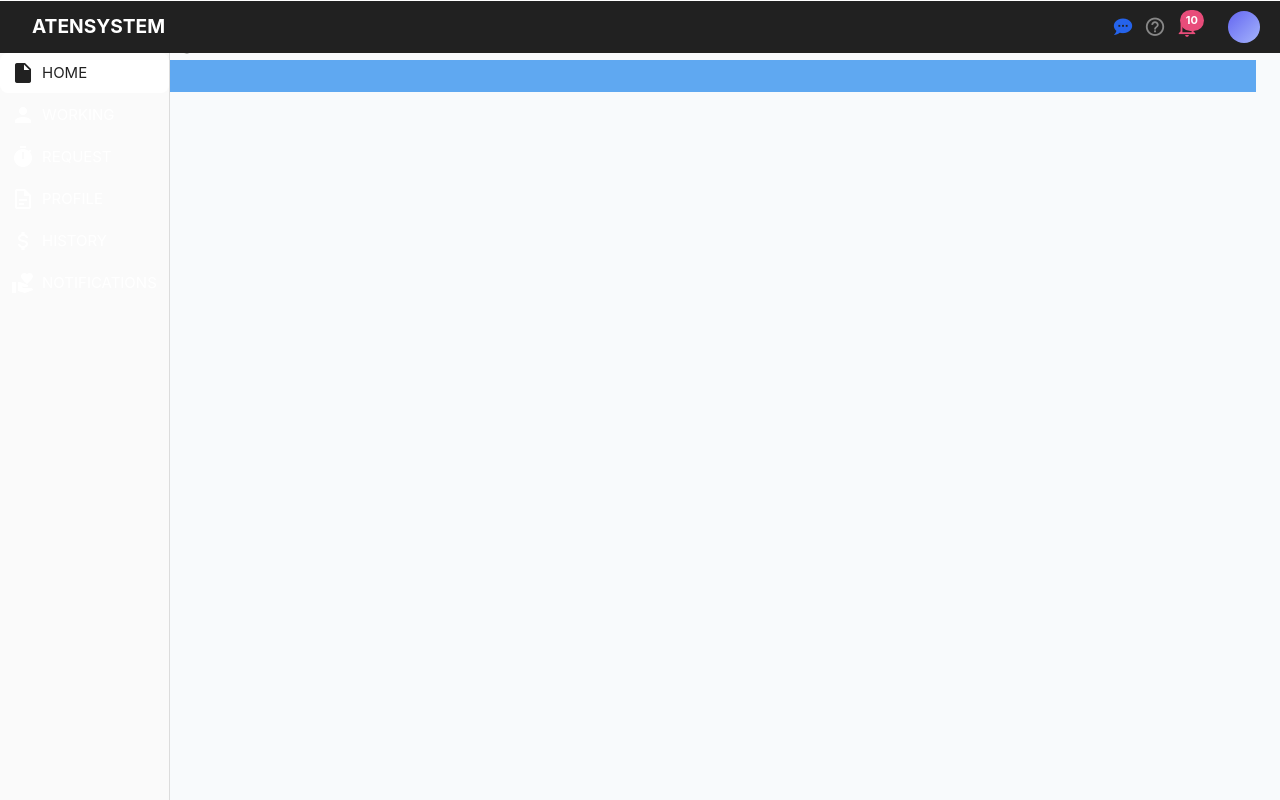
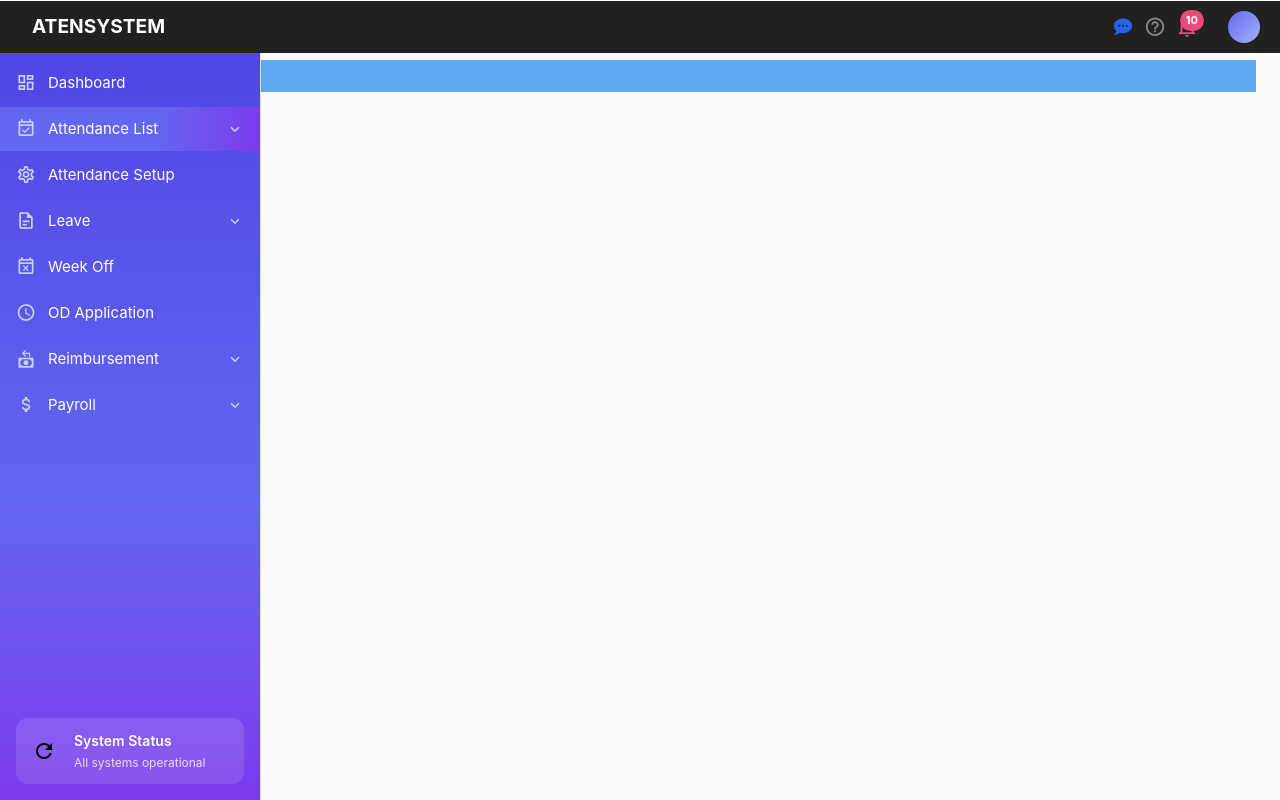
Before and after one commit to fushiyin/smart, a Vue app: page /home in a window 1280 px wide. Built offline with nearby package versions, Linux system fonts and the light colour scheme.

Commit message:
new layout

```diff
--- a/src/views/users/Index.vue
+++ b/src/views/users/Index.vue
@@ -34,5 +34,6 @@ import { useAuthStore } from '@/stores/useAuthStore'
 
 const user = useAuthStore().user
 </script>
+
 <style scoped>
 </style>
--- a/src/views/users/components/AppSidebarPC.vue
+++ b/src/views/users/components/AppSidebarPC.vue
@@ -1,152 +1,141 @@
 <template>
-    <aside class="sidebar-root flex">
-        <nav class="sidebar-menu flex flex-col w-auto">
-            <div class="flex gap-1 h-100">
-                <button
-                    v-for="(item, i) in menu"
-                    :key="item.label"
-                    :class="[
-                        'menu-item py-2 px-3 d-flex align-center ga-2',
-                        {
-                            'active bg-white font-weight-black text-grey-darken-4':
-                                active === item.key,
-                        },
-                    ]"
-                    @click="active = item.key"
-                >
-                    <span class="icon">
-                        <v-icon size="24" :color="active === item.key ? 'grey-darken-4' : 'white'">
-                            {{ item.icon }}
-                        </v-icon>
-                    </span>
-                    <span class="label">{{ item.label }}</span>
-                </button>
-            </div>
-            <div v-if="selectedSubMenu.length" class="sub-menu flex-1 bg-grey-lighten-3">
-                <div
-                    v-for="sub in selectedSubMenu"
-                    :key="sub.key"
-                    class="sub-menu d-flex align-center pa-2 mb-2 cursor-pointer"
-                    :class="{ 'bg-white font-weight-black text-grey-darken-4': active === sub.key }"
-                    @click="active = sub.key"
-                >
-                    <span class="icon">
-                        <v-icon size="20" :color="active === sub.key ? 'grey-darken-4' : 'white'">
-                            {{ sub.icon }}
-                        </v-icon>
-                    </span>
-                    <span class="label ml-2">{{ sub.label }}</span>
+    <aside class="sidebar-hrms">
+        <nav class="sidebar-menu">
+            <SidebarMenuItem
+                v-for="item in menu"
+                :key="item.key"
+                :item="item"
+                :active="active"
+                @select="handleSelect"
+            />
+        </nav>
+        <div class="sidebar-status">
+            <div class="status-card">
+                <v-icon size="24" color="black" class="mr-2">mdi-refresh</v-icon>
+                <div>
+                    <div class="status-title">System Status</div>
+                    <div class="status-desc">All systems operational</div>
                 </div>
             </div>
-        </nav>
+        </div>
     </aside>
 </template>
 
 <script setup>
-import { computed, ref } from 'vue'
+import { ref } from 'vue'
 
+import SidebarMenuItem from './SidebarMenuItem.vue'
+
+const active = ref('monthly-attendance')
 const menu = [
     {
-        label: 'HOME',
-        icon: 'mdi-file',
-        key: 'home',
+        label: 'Dashboard',
+        icon: 'mdi-view-dashboard-outline',
+        key: 'dashboard',
     },
     {
-        label: 'WORKING',
-        icon: 'mdi-account',
+        label: 'Attendance List',
+        icon: 'mdi-calendar-check-outline',
+        key: 'attendance-list',
         children: [
-            { label: 'Dashboard', icon: 'mdi-view-dashboard-outline', key: 'dashboard' },
-            { label: 'Home Page', icon: 'mdi-home-outline', key: 'homePage' },
-            { label: 'General Dashboard', icon: 'mdi-view-dashboard', key: 'generalDashboard' },
-            { label: 'Reports', icon: 'mdi-file-chart', key: 'reports' },
+            { label: 'Daily Attendance', icon: 'mdi-calendar-today', key: 'daily-attendance' },
+            { label: 'Monthly Attendance', icon: 'mdi-calendar-month', key: 'monthly-attendance' },
+            {
+                label: 'Att. Regularization',
+                icon: 'mdi-account-check-outline',
+                key: 'att-regularization',
+            },
         ],
     },
-    { label: 'REQUEST', icon: 'mdi-timer' },
-    { label: 'PROFILE', icon: 'mdi-file-document-outline' },
-    { label: 'HISTORY', icon: 'mdi-currency-usd' },
-    { label: 'NOTIFICATIONS', icon: 'mdi-hand-heart' },
+    {
+        label: 'Attendance Setup',
+        icon: 'mdi-cog-outline',
+        key: 'attendance-setup',
+    },
+    {
+        label: 'Leave',
+        icon: 'mdi-file-document-outline',
+        key: 'leave',
+        children: [{ label: 'Leave Setup', icon: 'mdi-cog-outline', key: 'leave-setup' }],
+    },
+    {
+        label: 'Week Off',
+        icon: 'mdi-calendar-remove-outline',
+        key: 'week-off',
+    },
+    {
+        label: 'OD Application',
+        icon: 'mdi-clock-outline',
+        key: 'od-application',
+    },
+    {
+        label: 'Reimbursement',
+        icon: 'mdi-cash-refund',
+        key: 'reimbursement',
+        children: [
+            { label: 'Reimbursement Setup', icon: 'mdi-cog-outline', key: 'reimbursement-setup' },
+        ],
+    },
+    {
+        label: 'Payroll',
+        icon: 'mdi-currency-usd',
+        key: 'payroll',
+        children: [{ label: 'Payroll Setup', icon: 'mdi-cog-outline', key: 'payroll-setup' }],
+    },
 ]
-const active = ref('home')
-const selectedSubMenu = computed(() => {
-    const currentMenu = menu.find((item) => item.key === active.value)
-    return currentMenu?.children || []
-})
+
+function handleSelect(key) {
+    active.value = key
+}
 </script>
 
-<style lang='scss' scoped>
-.sidebar-root {
+<style scoped>
+.sidebar-hrms {
+    width: 260px;
+    height: 100%;
+    background: linear-gradient(180deg, #4f46e5 0%, #6366f1 60%, #7c3aed 100%);
+    color: #fff;
     display: flex;
-    position: relative;
-    color: #fff;
-    height: 100%;
+    flex-direction: column;
+    justify-content: space-between;
+    padding-bottom: 16px;
+}
+.sidebar-header {
+    display: flex;
+    align-items: center;
+    padding: 24px 20px 16px 20px;
+    gap: 12px;
+}
+.sidebar-title .main-title {
+    font-size: 20px;
+    font-weight: 700;
+    letter-spacing: 1px;
+}
+.sidebar-title .sub-title {
+    font-size: 12px;
+    opacity: 0.8;
 }
 .sidebar-menu {
     flex: 1;
-    display: flex;
-    min-width: max-content;
-    .sub-menu {
-        padding: 8px 12px;
-        font-size: 13px;
-        background: #9ca3af;
-        width: 100%;
-        flex: 1;
-    }
+    padding: 8px 0 0 0;
 }
-.menu-item {
-    width: 100%;
-    font-size: 15px;
-    cursor: pointer;
-    border-radius: 8px;
-    margin-bottom: 2px;
-    transition: background 0.2s, color 0.2s;
-    font-weight: 900;
-    margin-bottom: 2px;
+.sidebar-status {
+    padding: 0 16px;
 }
-.icon {
-    width: 22px;
-    height: 22px;
+.status-card {
+    background: rgba(255, 255, 255, 0.12);
+    border-radius: 12px;
+    padding: 12px 16px;
     display: flex;
     align-items: center;
-    justify-content: center;
+    gap: 10px;
 }
-.label {
-    flex: 1;
-    text-align: left;
+.status-title {
+    font-size: 14px;
+    font-weight: 600;
 }
-.sidebar-bottom {
-    display: flex;
-    align-items: center;
-    justify-content: flex-start;
-}
-.collapse-btn {
-    background: rgba(255, 255, 255, 0.08);
-    color: #e5e7eb;
-    border: none;
-    border-radius: 8px;
-    padding: 8px 18px;
-    font-size: 15px;
-    cursor: pointer;
-    display: flex;
-    align-items: center;
-    justify-content: center;
-    gap: 6px;
-    width: 100%;
-}
-.arrow {
-    font-size: 18px;
-}
-.sidebar-bg {
-    position: absolute;
-    left: 0;
-    bottom: 0;
-    width: 100%;
-    height: 160px;
-    z-index: 1;
-}
-.sidebar-bg img {
-    width: 100%;
-    height: 100%;
-    object-fit: cover;
-    opacity: 0.9;
+.status-desc {
+    font-size: 12px;
+    opacity: 0.8;
 }
 </style>
--- /dev/null
+++ b/src/views/users/components/SidebarMenuItem.vue
@@ -0,0 +1,102 @@
+<template>
+    <div>
+        <button
+            class="sidebar-item"
+            :class="{
+                active:
+                    active === item.key ||
+                    (item.children && item.children.some((sub) => sub.key === active)),
+            }"
+            @click="item.children ? toggleExpand() : $emit('select', item.key)"
+        >
+            <v-icon size="20" :color="active === item.key ? 'white' : '#c7d2fe'">{{
+                item.icon
+            }}</v-icon>
+            <span class="sidebar-label">{{ item.label }}</span>
+            <v-icon
+                v-if="item.children"
+                size="18"
+                class="ml-auto"
+                color="#c7d2fe"
+                @click.stop="toggleExpand"
+            >
+                {{ expanded ? 'mdi-chevron-up' : 'mdi-chevron-down' }}
+            </v-icon>
+        </button>
+        <div v-if="item.children && expanded" class="sidebar-submenu">
+            <SidebarMenuItem
+                v-for="sub in item.children"
+                :key="sub.key"
+                :item="sub"
+                :active="active"
+                @select="$emit('select', $event)"
+                class="sub-menu"
+            />
+        </div>
+    </div>
+</template>
+
+<script setup>
+import { ref, watch } from 'vue'
+const props = defineProps(['item', 'active'])
+const expanded = ref(false)
+watch(
+    () => props.active,
+    (val) => {
+        if (props.item.children?.some((sub) => sub.key === val)) expanded.value = true
+    }
+)
+function toggleExpand() {
+    expanded.value = !expanded.value
+}
+</script>
+
+<style scoped>
+.sidebar-item {
+    width: 100%;
+    background: none;
+    border: none;
+    color: #fff;
+    font-size: 15px;
+    padding: 10px 16px;
+    display: flex;
+    align-items: center;
+    gap: 12px;
+    cursor: pointer;
+    transition: background 0.2s, color 0.2s;
+    margin-bottom: 2px;
+    position: relative;
+}
+.sidebar-item.active {
+    background: linear-gradient(90deg, #6366f1 60%, #7c3aed 100%);
+    color: #fff;
+    font-weight: 700;
+}
+.sidebar-item.active.parent-active {
+    background: linear-gradient(90deg, #6366f1 60%, #7c3aed 100%);
+    color: #fff;
+    font-weight: 700;
+    box-shadow: 0 2px 8px rgba(99, 102, 241, 0.12);
+}
+.sidebar-item.active.sub-active {
+    background: #fff;
+    color: #6366f1;
+    font-weight: 700;
+    box-shadow: none;
+}
+.sidebar-label {
+    flex: 1;
+    text-align: left;
+}
+.sidebar-submenu {
+    margin-left: 24px;
+    margin-top: 2px;
+    border-left: 2px solid rgba(255, 255, 255, 0.1);
+    padding-left: 12px;
+}
+.sub-menu .sidebar-item.active {
+    background: linear-gradient(90deg, #6366f1 60%, #7c3aed 100%);
+    color: white;
+    font-weight: 700;
+}
+</style>
```
